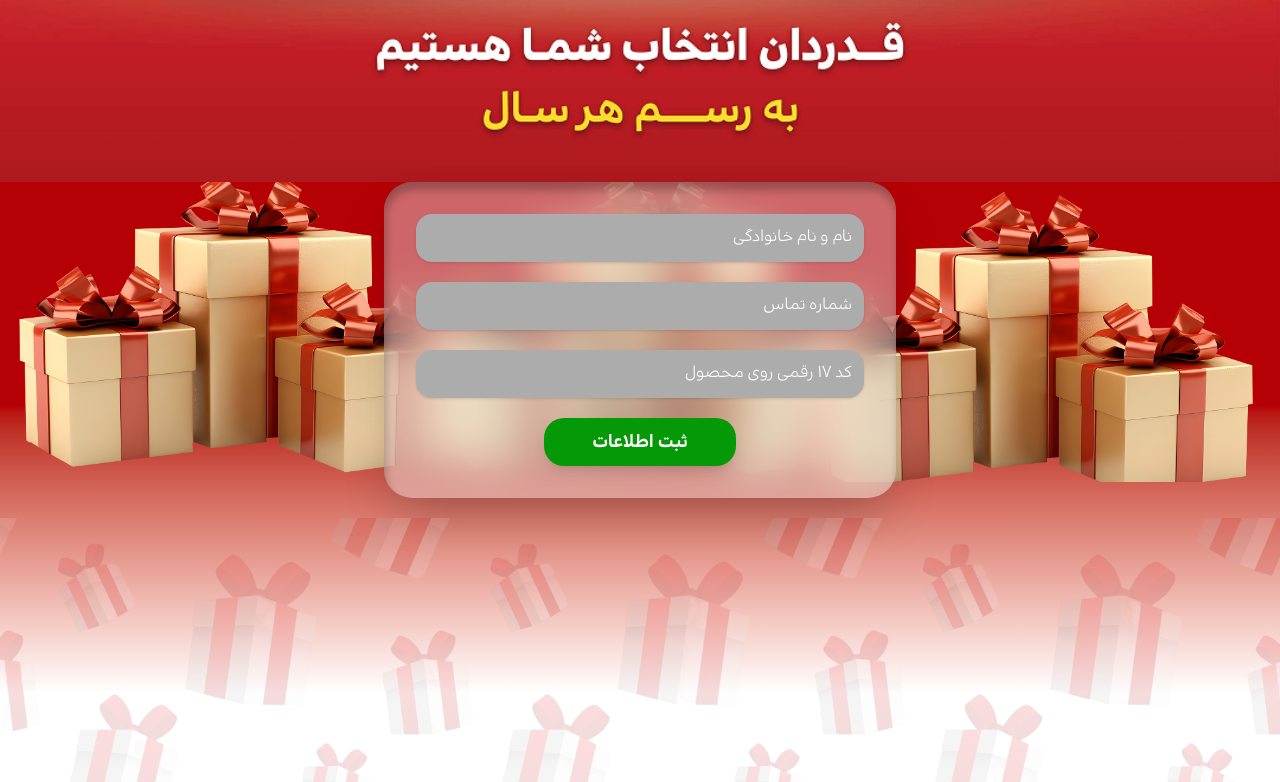
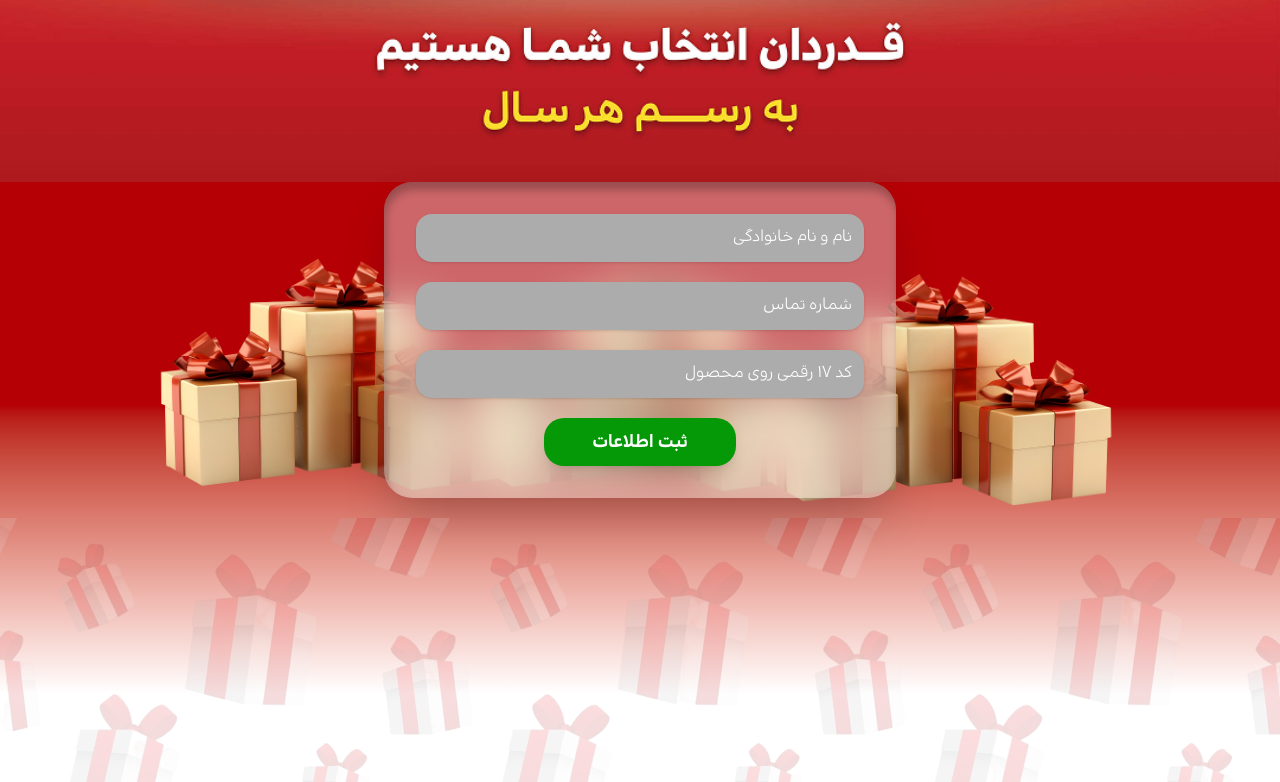
Before and after one commit to netbina-bp/persil-gratitude-first, a React (Vite) app: page / in a window 1280 px wide. Shown: the part 655-1437 px from the top of the page. Built offline with nearby package versions, Linux system fonts and the light colour scheme.

Commit message:
fix: gift background

```diff
--- a/src/App.tsx
+++ b/src/App.tsx
@@ -42,7 +42,7 @@ const App = () => {
           className="relative flex h-full w-full flex-1 flex-col items-center justify-start gap-4 bg-linear-to-b from-[#B50006] from-35% to-white to-80% text-center sm:gap-5"
           dir="rtl"
         >
-          <div className="absolute right-1 left-1 z-0 h-[300px] w-full bg-[url(./assets/images/img-gift-box.png)] bg-contain bg-center bg-no-repeat sm:bg-cover" />
+          <div className="absolute right-1 left-1 z-0 h-[300px] w-full bg-[url(./assets/images/img-gift-box.png)] bg-contain bg-top bg-no-repeat sm:h-[400px]" />
           <div
             className="relative w-full max-w-xs rounded-[28px] p-6 shadow-2xl sm:max-w-lg sm:p-8"
             style={{
```
